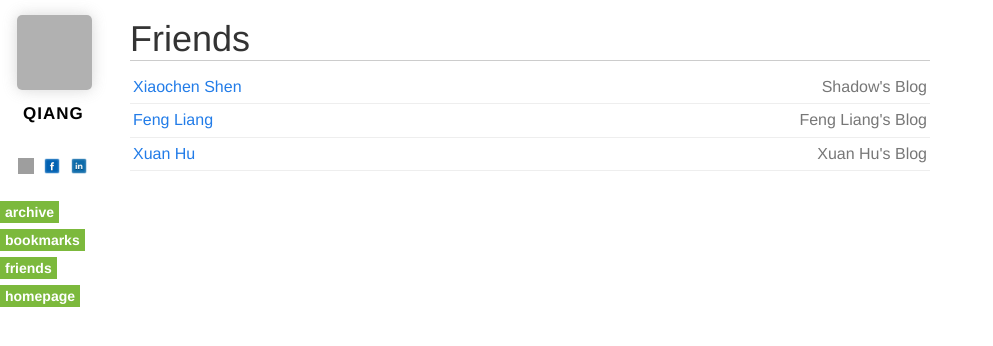
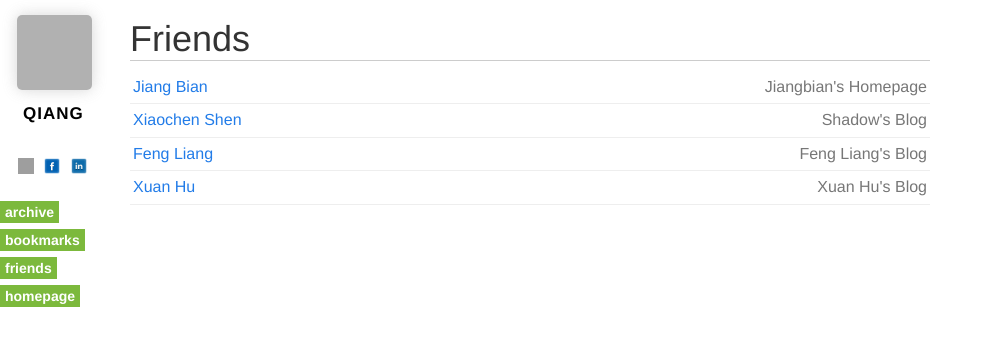
Before and after one commit to qiangrw/qiangrw.github.com, a Jekyll site: the page built from friends.html, in a window 1280 px wide. Shown: the top 346 px of the page, without its empty margins (0-993 px from the left). Built offline with Jekyll 4.4.1, drawn with Linux system fonts in a browser that asks for light colours; nearby versions of some CDN libraries; some web fonts are replaced; Markdown is read by kramdown in place of the engine named in the settings; grey boxes are pictures that could not be loaded.

Commit message:
add friend

```diff
--- a/friends.html
+++ b/friends.html
@@ -7,6 +7,10 @@ permalink: /friends/
 <section class="content">
   <h1>Friends</h1>
   <ul class="listing">
+    <li>
+      <span>Jiangbian's Homepage</span>
+      <a href="https://sites.google.com/site/jiangbianhome/">Jiang Bian</a>
+    </li>
     <li>
       <span>Shadow's Blog</span>
       <a href="http://blog.sina.com.cn/fshadow">Xiaochen Shen</a>
```
